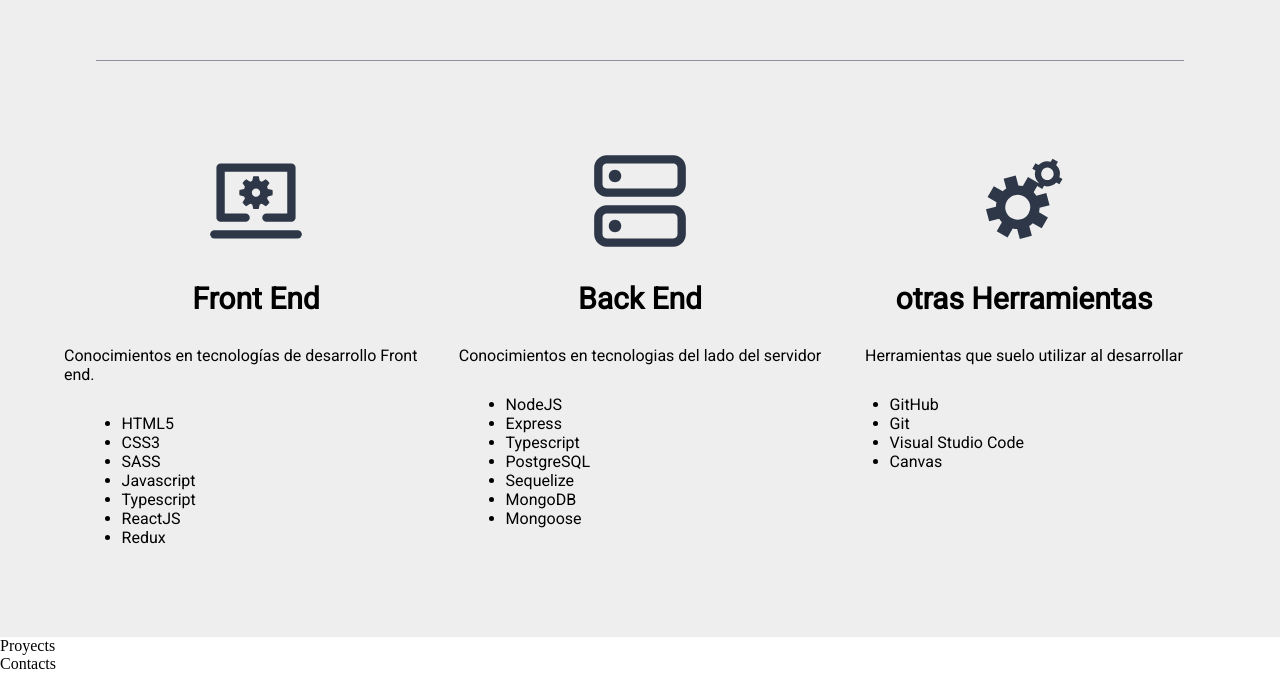
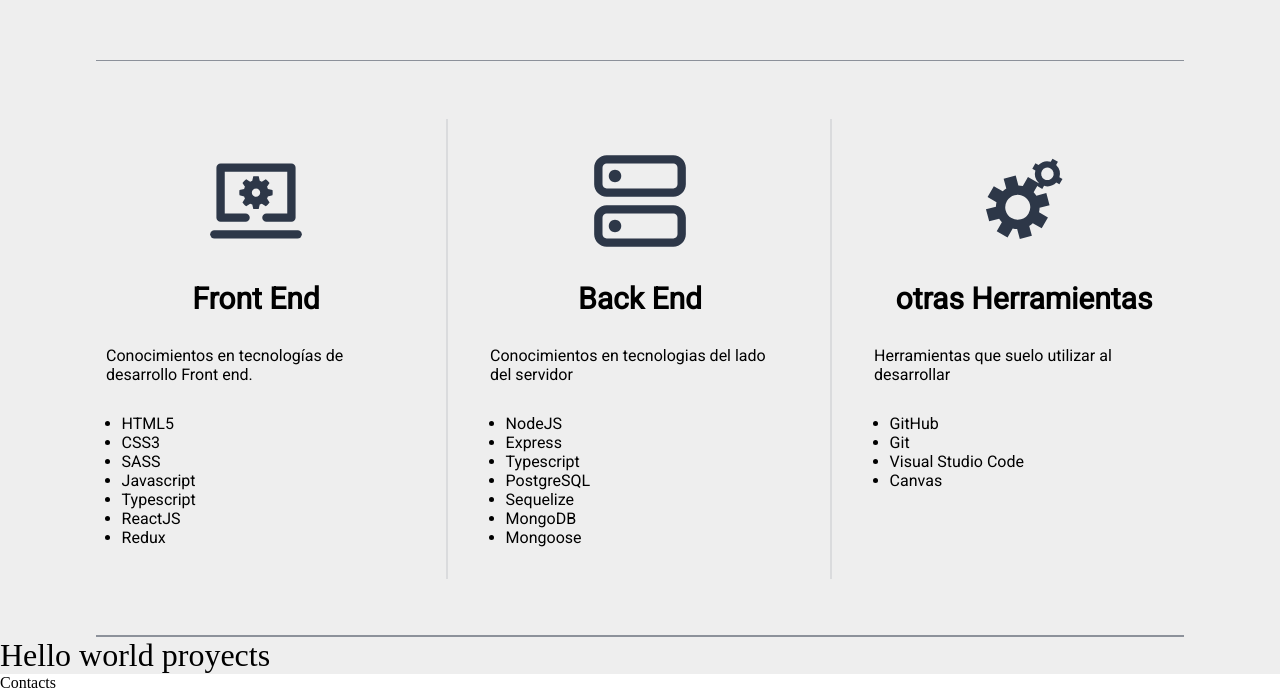
Before and after one commit to ToledoFernando/portafolioV2, a Next.js app: page / in a window 1280 px wide. Shown: the part 1379-2071 px from the top of the page. Built offline with nearby package versions, Linux system fonts and the light colour scheme.

Commit message:
add data

```diff
--- a/src/components/Proyects.jsx
+++ b/src/components/Proyects.jsx
@@ -1,7 +1,13 @@
 import style from "@/styles/Proyects.module.scss";
+import data from "./proyects.json";
 
 function Proyects() {
-  return <div>Proyects</div>;
+  console.log(data);
+  return (
+    <div className={style.proyects}>
+      <h1>Hello world proyects</h1>
+    </div>
+  );
 }
 
 export default Proyects;
--- a/src/components/TechSkill.jsx
+++ b/src/components/TechSkill.jsx
@@ -8,40 +8,43 @@ function TechSkill() {
         <h2>Front End</h2>
         <p>Conocimientos en tecnologías de desarrollo Front end.</p>
         <ul>
-          <li>HTML5</li>
-          <li>CSS3</li>
-          <li>SASS</li>
-          <li>Javascript</li>
-          <li>Typescript</li>
-          <li>ReactJS</li>
-          <li>Redux</li>
+          <li title="HTML5">HTML5</li>
+          <li title="CSS3">CSS3</li>
+          <li title="SASS">SASS</li>
+          <li title="Javascript">Javascript</li>
+          <li title="Typescript">Typescript</li>
+          <li title="ReactJS">ReactJS</li>
+          <li title="Redux">Redux</li>
         </ul>
+        <span className={style.dv}></span>
       </div>
       <div>
         <img src="/back.svg" alt="" />
         <h2>Back End</h2>
         <p>Conocimientos en tecnologias del lado del servidor</p>
         <ul>
-          <li>NodeJS</li>
-          <li>Express</li>
-          <li>Typescript</li>
-          <li>PostgreSQL</li>
-          <li>Sequelize</li>
-          <li>MongoDB</li>
-          <li>Mongoose</li>
+          <li title="NodeJS">NodeJS</li>
+          <li title="Express">Express</li>
+          <li title="Typescript">Typescript</li>
+          <li title="PostgreSQL">PostgreSQL</li>
+          <li title="Sequelize">Sequelize</li>
+          <li title="MongoDB">MongoDB</li>
+          <li title="Mongoose">Mongoose</li>
         </ul>
+        <span className={style.dv}></span>
       </div>
       <div>
         <img src="/h.svg" alt="" />
         <h2>otras Herramientas</h2>
         <p>Herramientas que suelo utilizar al desarrollar</p>
         <ul>
-          <li>GitHub</li>
-          <li>Git</li>
-          <li>Visual Studio Code</li>
-          <li>Canvas</li>
+          <li title="GitHub">GitHub</li>
+          <li title="Git">Git</li>
+          <li title="Visual">Visual Studio Code</li>
+          <li title="Canvas">Canvas</li>
         </ul>
       </div>
+      <span className={style.span}></span>
     </div>
   );
 }
--- /dev/null
+++ b/src/components/proyects.json
@@ -0,0 +1,52 @@
+[
+  {
+    "title": "PF - Dinamita Hostel",
+    "info": "Proyecto final/Grupal del Bootcamp SoyHenry en donde trabaje junto a otros 6 desarrolladores FullStack",
+    "tech": [
+      "HTML5",
+      "CSS3",
+      "Javascript",
+      "ReactJS",
+      "Redux",
+      "NodeJS",
+      "Express",
+      "PostgreSQL",
+      "Sequelize"
+    ],
+    "repo": "https://github.com/kripto-c/HostelProject"
+  },
+  {
+    "title": "Mi Portafolio",
+    "info": "Mi Portafolio en el que sigo trabajando y actualizo constantemente...",
+    "tech": ["HTML5", "SASS", "Javascript", "ReactJS"],
+    "repo": "https://github.com/ToledoFernando/MiPortafolio"
+  },
+  {
+    "title": "PI - Proyecto individual",
+    "info": "Una App que muestra diferentes tipos de recetas",
+    "tech": [
+      "HTML5",
+      "CSS3",
+      "Javascript",
+      "ReactJS",
+      "Redux",
+      "NodeJS",
+      "Express",
+      "PostgreSQL",
+      "Sequelize"
+    ],
+    "repo": "https://github.com/ToledoFernando/HenryFood"
+  },
+  {
+    "title": "App Rick y Morty",
+    "info": "Una aplicacion consumiendo la API de Rick y Morty",
+    "tech": ["HTML5", "CSS3", "Javascript", "ReactJS"],
+    "repo": "https://github.com/ToledoFernando/Rick-y-Morty_Prueba"
+  },
+  {
+    "title": "Generador de contraseña",
+    "info": "Generador de contraseña de 8 a 30 digitos",
+    "tech": ["HTML5", "CSS3", "Javascript", "ReactJS"],
+    "repo": "https://github.com/ToledoFernando/GeneratorPassword"
+  }
+]
--- a/src/styles/Proyects.module.scss
+++ b/src/styles/Proyects.module.scss
@@ -0,0 +1,3 @@
+.proyects {
+  background-color: var(--bg-1);
+}
--- a/src/styles/TechSkill.module.scss
+++ b/src/styles/TechSkill.module.scss
@@ -3,6 +3,7 @@
   display: flex;
   font-family: var(--font);
   justify-content: center;
+  position: relative;
 
   div {
     height: max-content;
@@ -13,6 +14,17 @@
     align-items: center;
     width: 30%;
     gap: 30px;
+    position: relative;
+
+    .dv {
+      position: absolute;
+      right: 0;
+      top: 10%;
+      height: 80%;
+      width: 2px;
+      background-color: #2d3748;
+      opacity: 10%;
+    }
 
     img {
       width: 100px;
@@ -21,8 +33,76 @@
       font-weight: 800;
       font-size: 30px;
     }
+    p {
+      width: 300px;
+      margin: auto;
+    }
     ul {
       width: 70%;
+      li {
+        width: max-content;
+        transition: 0.1s;
+        cursor: pointer;
+      }
+
+      li[title="HTML5"],
+      li[title="Mongoose"],
+      li[title="Git"] {
+        &:hover {
+          color: var(--html);
+          text-shadow: 0px 0px 5px var(--html);
+        }
+      }
+      li[title="CSS3"],
+      li[title="Typescript"],
+      li[title="PostgreSQL"],
+      li[title="Sequelize"],
+      li[title="Visual"],
+      li[title="Canvas"],
+      li[title="ReactJS"] {
+        &:hover {
+          color: var(--css);
+          text-shadow: 0px 0px 5px var(--css);
+        }
+      }
+      li[title="SASS"],
+      li[title="Redux"] {
+        &:hover {
+          color: var(--scss);
+          text-shadow: 0px 0px 5px var(--scss);
+        }
+      }
+      li[title="Javascript"] {
+        &:hover {
+          color: var(--js);
+          text-shadow: 0px 0px 5px var(--js);
+        }
+      }
+      li[title="NodeJS"],
+      li[title="MongoDB"] {
+        &:hover {
+          color: var(--nd);
+          text-shadow: 0px 0px 5px var(--nd);
+        }
+      }
+      li[title="Express"],
+      li[title="GitHub"] {
+        &:hover {
+          color: var(--ex);
+          text-shadow: 0px 0px 5px var(--ex);
+        }
+      }
     }
   }
+
+  .span {
+    position: absolute;
+    bottom: 0;
+    width: 85%;
+    left: 7.5%;
+    right: 7.5%;
+    height: 2px;
+    background-color: #2d3748;
+    opacity: 50%;
+  }
 }
--- a/src/styles/globals.css
+++ b/src/styles/globals.css
@@ -13,4 +13,11 @@
   --font-2: "Roboto Condensed", sans-serif;
 
   --bg-1: #eeeeee;
+
+  --html: #d9461e;
+  --css: #1e5cd9;
+  --scss: #d91ec3;
+  --js: #b3bf32;
+  --nd: #29a129;
+  --ex: #464545;
 }
```
